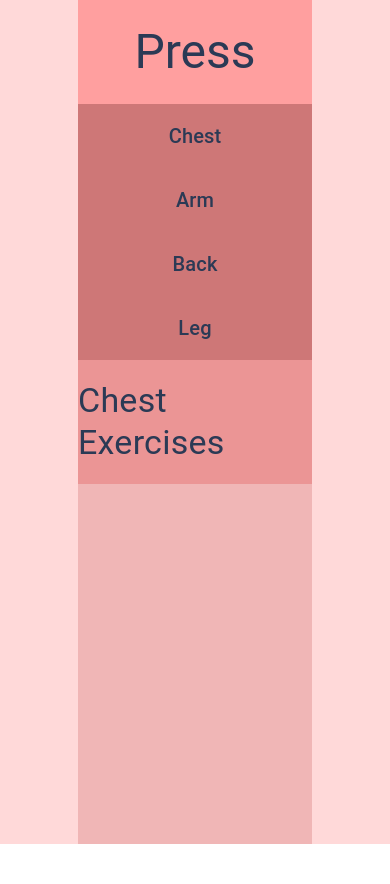
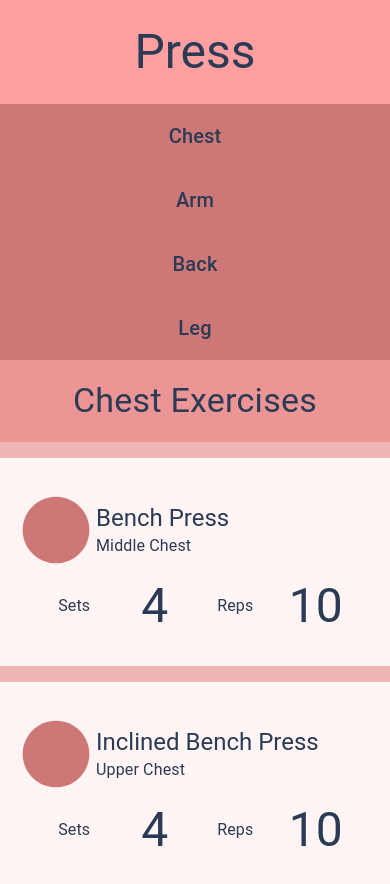
Before and after one commit to maxellmilay/press, a Next.js app: page / in a window 390 px wide. Shown: the top 884 px of the page. Before the commit the page ends 844 px from the top, so only its background shows below. Built offline with nearby package versions, Linux system fonts and the light colour scheme.

Commit message:
added exercises and mobile responsiveness

```diff
--- /dev/null
+++ b/components/Exercises.tsx
@@ -0,0 +1,52 @@
+import React from 'react'
+import { Grid, Typography, useMediaQuery } from '@mui/material'
+import { styled } from '@mui/material/styles'
+import exercises from '../constants/exercise'
+import CircleIcon from '@mui/icons-material/Circle';
+
+const ExerciseContainer = styled(Grid)(({ theme }) => ({
+    padding: '2rem 1rem',
+    backgroundColor: '#FFF5F5',
+    marginTop: '1rem'
+}))
+
+export default function Exercises() {
+    const matches = useMediaQuery('(min-width:900px)')
+
+    return (
+        <Grid container item direction="column">
+            {exercises.map((exercise) => {
+                return (
+                    <ExerciseContainer container item key={exercise.name} direction={matches ? "row" : 'column'}>
+                        <Grid container item justifyContent='center' alignItems='center' md={8} wrap sx={{ marginBottom: matches ? '0' : '0.5rem' }}>
+                            <CircleIcon sx={{ color: '#CE7777', fontSize: '5rem' }} />
+                            <Grid container item direction="column" justifyContent="center" sx={{ flexGrow: '1' }}>
+                                <Typography variant="h5">{exercise.name}</Typography>
+                                <Typography>{exercise.muscle}</Typography>
+                            </Grid>
+                        </Grid>
+                        <Grid container item direction={matches ? 'column' : 'row'} md={4} justifyContent="center" sx={{ flexWrap: matches ? 'wrap' : 'nowrap', padding: matches ? '0' : '0 5%' }}>
+                            <Grid container item wrap>
+                                <Grid container item md={6} justifyContent={matches ? "flex-end" : "center"} alignItems="center">
+                                    <Typography>Sets</Typography>
+                                </Grid>
+                                <Grid container item md={6} justifyContent="center">
+                                    <Typography variant="h3">{exercise.sets}</Typography>
+                                </Grid>
+                            </Grid>
+                            <Grid container item wrap>
+                                <Grid container item md={6} justifyContent={matches ? "flex-end" : "center"} alignItems="center">
+                                    <Typography>Reps</Typography>
+
+                                </Grid>
+                                <Grid container item md={6} justifyContent="center">
+                                    <Typography variant="h3">{exercise.repetition}</Typography>
+                                </Grid>
+                            </Grid>
+                        </Grid>
+                    </ ExerciseContainer>
+                )
+            })}
+        </Grid>
+    )
+}
--- /dev/null
+++ b/constants/exercise.ts
@@ -0,0 +1,18 @@
+const exercises = [
+  {
+    name: 'Bench Press',
+    owner: 'milaymaxell@gmail.com',
+    muscle: 'Middle Chest',
+    sets: 4,
+    repetition: 10,
+  },
+  {
+    name: 'Inclined Bench Press',
+    owner: 'milaymaxell@gmail.com',
+    muscle: 'Upper Chest',
+    sets: 4,
+    repetition: 10,
+  },
+];
+
+export default exercises;
--- a/package.json
+++ b/package.json
@@ -11,7 +11,9 @@
   "dependencies": {
     "@emotion/react": "^11.10.5",
     "@emotion/styled": "^11.10.5",
-    "@mui/material": "^5.10.16",
+    "@mui/icons-material": "^5.10.16",
+    "@mui/material": "^5.10.17",
+    "@mui/system": "^5.10.17",
     "@types/node": "18.11.11",
     "@types/react": "18.0.26",
     "@types/react-dom": "18.0.9",
--- a/pages/index.tsx
+++ b/pages/index.tsx
@@ -1,12 +1,15 @@
 import Head from 'next/head'
 import Image from 'next/image'
 import styles from '../styles/Home.module.css'
-import { Grid, Typography } from '@mui/material'
+import { Grid, Typography, useMediaQuery } from '@mui/material'
+import Exercises from '../components/Exercises'
 
 export default function Home() {
+  const matches = useMediaQuery('(min-width:900px)')
+
   return (
     <Grid container justifyContent='center' sx={{ width: '100%', minHeight: '100vh', backgroundColor: '#FFD9D9', color: '#2B3A55', fontWeight: 'bold' }}>
-      <Grid container item direction="column" sx={{ width: '60%', minHeight: '100vh', backgroundColor: '#F0B6B6' }}>
+      <Grid container item direction="column" sx={{ width: matches ? '60%' : '100%', minHeight: '100vh', backgroundColor: '#F0B6B6' }}>
         <Head>
           <title>Press</title>
         </Head>
@@ -30,6 +33,7 @@ export default function Home() {
         <Grid container item justifyContent='center' alignItems='center' sx={{ backgroundColor: '#EB9595' }}>
           <Typography variant='h4' sx={{ margin: '1.25rem 0' }}>Chest Exercises</Typography>
         </Grid>
+        <Exercises />
       </Grid>
     </Grid>
 
```
Also changed, not shown: components/Exercise.tsx (deleted, +0 -10 lines), 1 other file (tests, documents, lock files or other folders).
